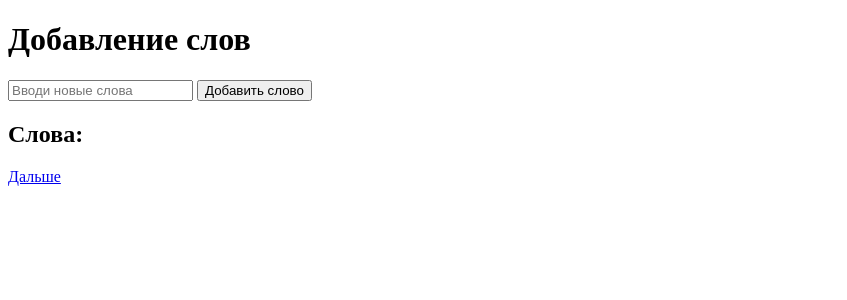
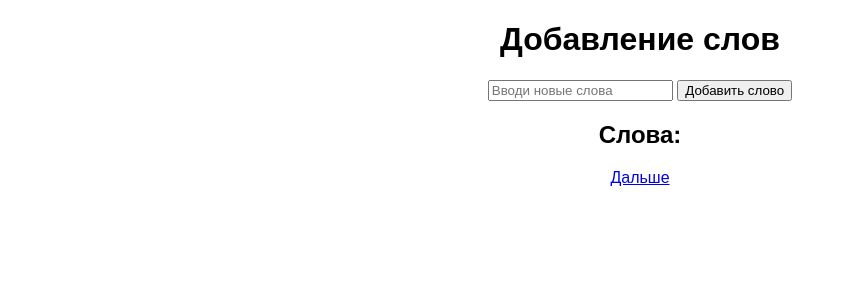
Before and after one commit to Mobbub/Draft, a Flask app: page /save_text_9 in a window 1280 px wide. Shown: the top 300 px of the page, without its empty margins (0-847 px from the left). Run offline with Flask 3, Linux system fonts and the light colour scheme; the visitor is signed in with stand-in values (Sample User, id 1).

Commit message:
Update add_words.html

```diff
--- a/project_pi/templates/add_words.html
+++ b/project_pi/templates/add_words.html
@@ -2,12 +2,30 @@
 <html>
 <head>
     <title>Добавление слов</title>
+    <style>
+        body {
+            font-family: Arial, sans-serif;
+            text-align: center;
+        }
+        ul {
+            list-style-type: none;
+            padding: 0;
+            text-align: left;
+            max-width: 300px;
+            margin: 20px auto;
+        }
+        li {
+            background-color: #f2f2f2;
+            padding: 10px;
+            margin-bottom: 5px;
+        }
+    </style>
 </head>
 <body>
     <h1>Добавление слов</h1>
 
     <form method="post">
-        <input type="text" name="new_word" placeholder="Вводи новые слова">
+        <input type="text" name="word" placeholder="Вводи новые слова">
         <button type="submit">Добавить слово</button>
     </form>
 
```
